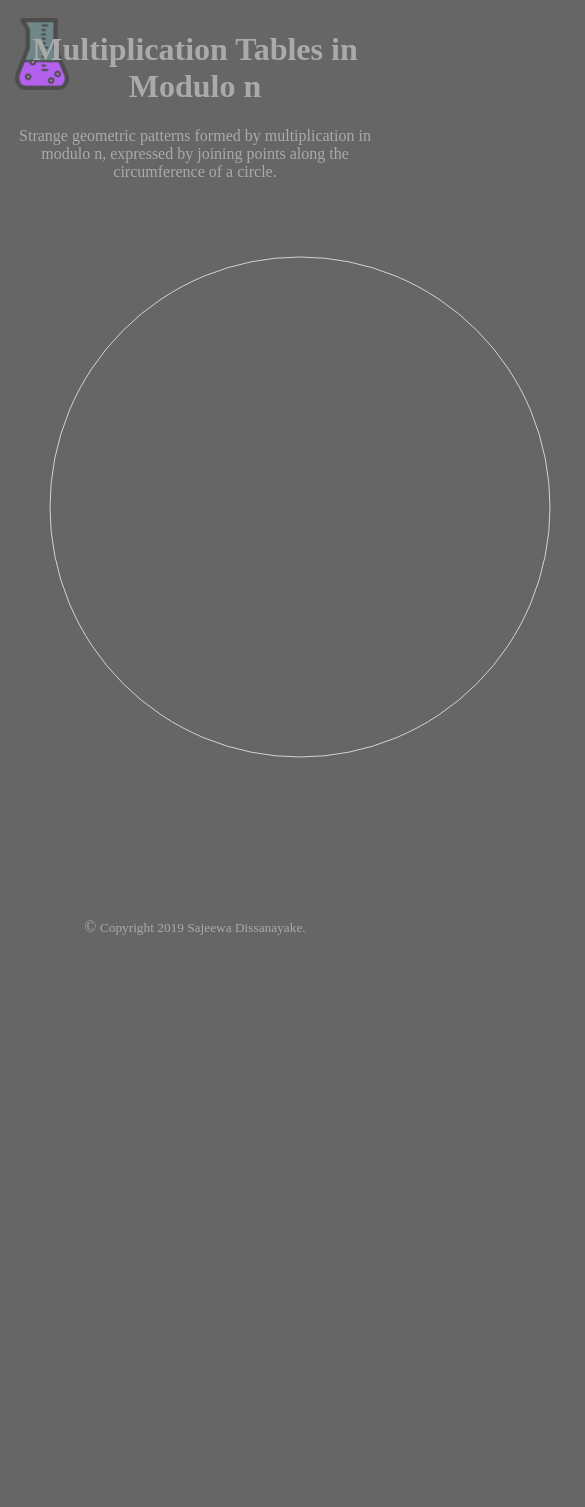
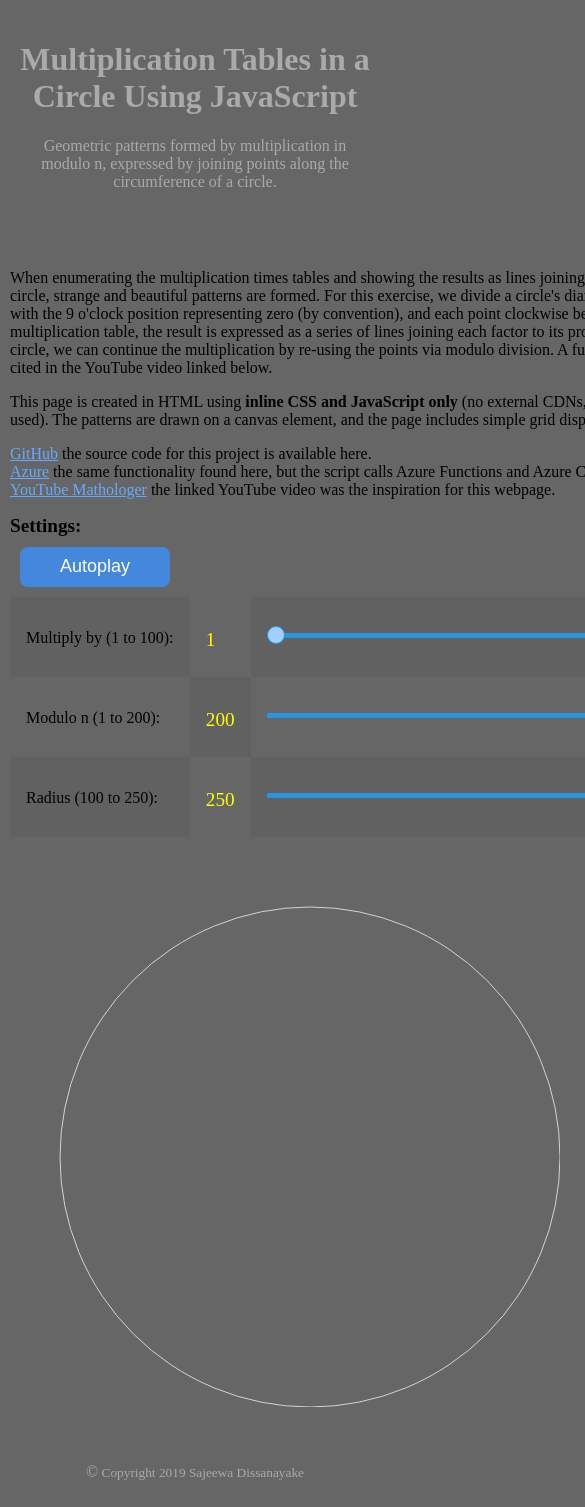
Before and after one commit to Sajeewa-Dissa/multiplication-tables-js, a plain HTML site: page index.html in a window 390 px wide. Shown: the top 1507 px of the page, 585 px wide, since content can reach past the window. Before the commit the page ends 962 px from the top, so only its background shows below. Drawn offline with Linux system fonts and the light colour scheme.

Commit message:
Updated for Mobile screen display.
Canvas element moved to rhs also.

```diff
--- a/index.html
+++ b/index.html
@@ -1,11 +1,15 @@
 <!DOCTYPE html>
+<html lang="en">
 <head>
-    <title>Multiplication Tables in Modulo n</title>
+    <title>Multiplication Tables in a Circle JS</title>
+    <meta charset="utf-8">
+    <meta name="viewport" content="width=device-width, initial-scale=1">
     <link rel="icon" href="favicon.ico" type="image/x-icon" />
     <link rel="shortcut icon" href="favicon.ico" type="image/x-icon" />
+
     <style>
-
         * {
+            box-sizing:border-box;
         }
 
         body {
@@ -17,23 +21,68 @@
             background-size: auto auto;
         }
 
-        .header, .footer {
+        .header {
+            padding: 20px;
+            text-align: center;
+            color: #aaaaaa;
+            width:100%;
+        }
+
+        .footer {
             padding: 10px;
             text-align: center;
             color: #aaaaaa;
+            width:100%;
         }
 
-        #maingrid {
-            display: grid;
-            grid-template-columns: 4fr 6fr;
-            max-width: 1600px;
+        /* column styles */
+        .column {
+            float: left;
+        }
+            /* Left and right column */
+            .column.side {
+                width: 9%;
+            }
+
+            /* Middle columns */
+            .column.middleleft {
+                width: 48%;
+                padding: 10px;
+                max-width:800px;
+                min-width:800px;
+            }
+            .column.middleright {
+                width: 34%;
+                padding: 10px;
+                max-width: 550px;
+            }
+
+        /* Clear floats after the columns */
+        .row:after {
+            content: "";
+            display: table;
+            clear: both;
+        }
+
+        /* Responsive layout - makes the columns stack on top of each other instead of next to each other */
+        @media screen and (max-width: 1600px) {
+            .column.side, .column.middleleft, .column.middleright {
+                width: 100%;
+            }
+        }
+
+        /*remove background for small screens */
+        @media screen and (max-width: 600px) {
+            body{
+                    background-image: url('');
+            }
         }
 
         #controlgrid {
             display: grid;
-            grid-template-columns: 5fr 1fr 16fr;
+            grid-template-columns: 5fr 1fr 15fr;
             grid-auto-rows: 80px;
-            max-width: 1000px;
+            max-width: 800px;
         }
 
             #controlgrid > div { /*style for direct child div elements */
@@ -44,11 +93,6 @@
                 #controlgrid > div:nth-child(odd) { /*every odd div will be darker */
                     background: #616161;
                     padding: 1em;
-                }
-
-        #textcontent {
-            max-height: 300px;
-            max-width: 950px;
                 }
 
         #toggleBut {
@@ -69,14 +113,15 @@
                 background-color: #77BBFF;
             }
 
-        .slidecontainer {
-            width: 600px;
+        .slidecontainer, .radiogroupcontainer {
+            width: 550;
+            max-width: 525;
             justify-content: flex-start;
         }
 
-        .buttoncontainer {
+        .buttoncontainer, .radiocontainer {
             padding: 10px;
-            padding-bottom: 20px;
+            padding-bottom: 10px;
             justify-content: flex-start;
         }
 
@@ -168,6 +213,71 @@
             background-color:inherit;
         }
 
+        /* The radio button container */
+        .radiocontainer {
+            display: inline-block;
+            position: relative;
+            padding-left: 30px;
+            padding-right: 30px;
+            /*margin-bottom: 12px;*/
+            cursor: pointer;
+            font-size: 14px;
+            -webkit-user-select: none;
+            -moz-user-select: none;
+            -ms-user-select: none;
+            user-select: none;
+        }
+
+            /* Hide the browser's default radio button */
+            .radiocontainer input {
+                position: absolute;
+                opacity: 0;
+                cursor: pointer;
+            }
+
+        /* Create a custom radio button */
+        .checkmark {
+            position: absolute;
+            top: 10px;
+            left: 0;
+            height: 25px;
+            width: 25px;
+            background-color: #585858;
+            border-radius: 50%;
+        }
+
+        /* On mouse-over, add a grey background color */
+        .radiocontainer:hover input ~ .checkmark {
+            background-color: #666666;
+        }
+
+        /* When the radio button is checked, add a blue background */
+        .radiocontainer input:checked ~ .checkmark {
+            background-color: #4488DD;
+        }
+
+        /* Create the indicator (the dot/circle - hidden when not checked) */
+        .checkmark:after {
+            content: "";
+            position: absolute;
+            display: none;
+        }
+
+        /* Show the indicator (dot/circle) when checked */
+        .radiocontainer input:checked ~ .checkmark:after {
+            display: block;
+        }
+
+        /* Style the indicator (dot/circle) */
+        .radiocontainer .checkmark:after {
+            top: 9px;
+            left: 9px;
+            width: 8px;
+            height: 8px;
+            border-radius: 50%;
+            background: yellow;
+        }
+
         a {
             color: #66AAFF;
         }
@@ -175,43 +285,61 @@
             a:hover {
                 color: #dddddd;
             }
+
+        .middleright p {
+            float:right;
+        }
+
+        #statusmsg, #msg {
+            float: right;
+            /*padding-right: 20px;*/
+        }
+
+        .subheading{
+            font-size:larger;
+            font-weight:bold;
+        }
+
     </style>
 </head>
 <body>
     <form action="#" method="post">
-        <div class="header">
-            <h1>Multiplication Tables in Modulo n</h1>
-            <p>Strange geometric patterns formed by multiplication in modulo n, expressed by joining points along the circumference of a circle.</p>
+        <div>
+            <header class="header">
+                <h1>Multiplication Tables in a Circle Using JavaScript</h1>
+                <p>Geometric patterns formed by multiplication in modulo n, expressed by joining points along the circumference of a circle.</p>
+            </header>
+
+            <div class="row">
+                <div class="column side">
+                    <p></p>
                 </div>
 
-        <div id="maingrid">
-            <canvas id="canvas" width="600" height="600">Your browser doesn't support the canvas element</canvas>
+                <div class="column middleleft">
 
-            <div>
                     <section id="textcontent">
                         <p>
-                        When enumerating the standard multiplication times tables and expressing the results as lines joining along the circumference of a circle, strange and beautiful patterns are formed.
-                        For this exercise, we divide the circle's diameter into equi-distant points with the 9 o'clock position representing zero (by convention), and each point clockwise being a unit increment.
+                            When enumerating the multiplication times tables and showing the results as lines joining along the circumference of a circle, strange and beautiful patterns are formed.
+                            For this exercise, we divide a circle's diameter into equi-distant points with the 9 o'clock position representing zero (by convention), and each point clockwise being a unit increment.
                             For any multiplication table, the result is expressed as a series of lines joining each factor to its product. When we come full circle, we can continue the multiplication
                             by re-using the points via modulo division. A full explanation of this idea is cited in the YouTube video linked below.
                         </p>
                         <p>
-                        The calculation and display of these geometric patterns is an interesting coding challenge, and produces simple but elegant results.
-                        This page is created in HTML using <strong>inline CSS and JavaScript only</strong> (no external libraries or resources are used). The patterns are drawn on a canvas element, and the page includes
-                        simple grid displays. This page has not been tested on mobile displays.
+                            This page is created in HTML using <strong>inline CSS and JavaScript only</strong> (no external CDNs, libraries or resources are used).
+                            The patterns are drawn on a canvas element, and the page includes simple grid displays.
                         </p>
-                    <p><a href="https://github.com/Sajeewa-Dissa/multiplication-tables-js" target="_blank">GitHub</a> the source code for this project is available here.</p>
-                    <p><a href="https://sajeewa-dissa.github.io/multiplication-tables-json/index.html">Azure</a> the linked project replicates the functionality in this page, but the script calls Azure Functions and Azure Cloud Services.</p>
-                    <p><a href="https://www.youtube.com/watch?v=qhbuKbxJsk8" target="_blank">YouTube Mathologer</a> the linked YouTube video was the inspiration for this webpage.</p>
-                    <br />
+                        <p>
+                            <span><a href="https://github.com/Sajeewa-Dissa/multiplication-tables-js" target="_blank">GitHub</a> the source code for this project is available here.</span><br />
+                            <span><a href="https://sajeewa-dissa.github.io/multiplication-tables-json/index.html">Azure</a> the same functionality found here, but the script calls Azure Functions and Azure Cloud Services.</span><br />
+                            <span><a href="https://www.youtube.com/watch?v=qhbuKbxJsk8" target="_blank">YouTube Mathologer</a> the linked YouTube video was the inspiration for this webpage.</span><br />
+                        </p>
+                        <div>
+                            <span class="subheading">Settings:</span>
+                        </div>
                     </section>
-                <div>
-                    <h3>Settings:</h3>
-                </div>
                     <div class="buttoncontainer">
                         <input type="button" id="toggleBut" value="Autoplay" />
                     </div>
-
                     <div id="controlgrid">
                         <div>
                             <p>Multiply by (1 to 100):</p>
@@ -220,7 +348,7 @@
                             <p><output id="multiplierOut" class="spanOutput"></output></p>
                         </div>
                         <div class="slidecontainer">
-                        <input type="range" min="1" max="100" value="1" class="slider" id="myRange1">
+                            <input type="range" min="1" max="100" value="1" class="slider" id="myRange1"> <!--initial value 1-->
                         </div>
                         <div>
                             <p>Modulo n (1 to 200):</p>
@@ -229,7 +357,7 @@
                             <p><output id="moduloOut" class="spanOutput"></output></p>
                         </div>
                         <div class="slidecontainer">
-                        <input type="range" min="1" max="200" value="200" class="slider" id="myRange2">
+                            <input type="range" min="1" max="200" value="200" class="slider" id="myRange2"> <!--initial value 200-->
                         </div>
                         <div>
                             <p>Radius (100 to 250):</p>
@@ -238,14 +366,24 @@
                             <p><output id="radiusOut" class="spanOutput"></output></p>
                         </div>
                         <div class="slidecontainer">
-                        <input type="range" min="100" max="250" value="250" class="slider" id="myRange3">
-                    </div>
+                            <input type="range" min="100" max="250" value="250" class="slider" id="myRange3"> <!--initial value 250-->
                         </div>
                     </div>
                 </div>
 
-        <div class="footer">
-            <p>&#169;<small> Copyright 2019 Sajeewa Dissanayake.</small></p>
+                <div class="column middleright">
+                    <div>
+                        <canvas id="canvas" width="550" height="550">Your browser doesn't support the canvas element</canvas>
+                    </div>
+                </div>
+
+                <div class="column side">
+                    <p></p>
+                </div>
+            </div>
+            <footer class="footer">
+                <p>&#169;<small> Copyright 2019 Sajeewa Dissanayake</small></p>
+            </footer>
         </div>
 
         <script>
@@ -388,7 +526,7 @@
             function playMultiplierSlider() {
                 multiple += 1;
 
-                if (multiple > 100) {               /*we have reached the end of autoplay.*/
+                if (multiple > 100) {  /*we have reached the end of autoplay.*/
                     Stop();
                 }
                 slider1.value = multiple;
@@ -416,3 +554,4 @@
         </script>
     </form>
 </body>
+</html>
```
Lines whose indentation alone changed are shown as unchanged.
